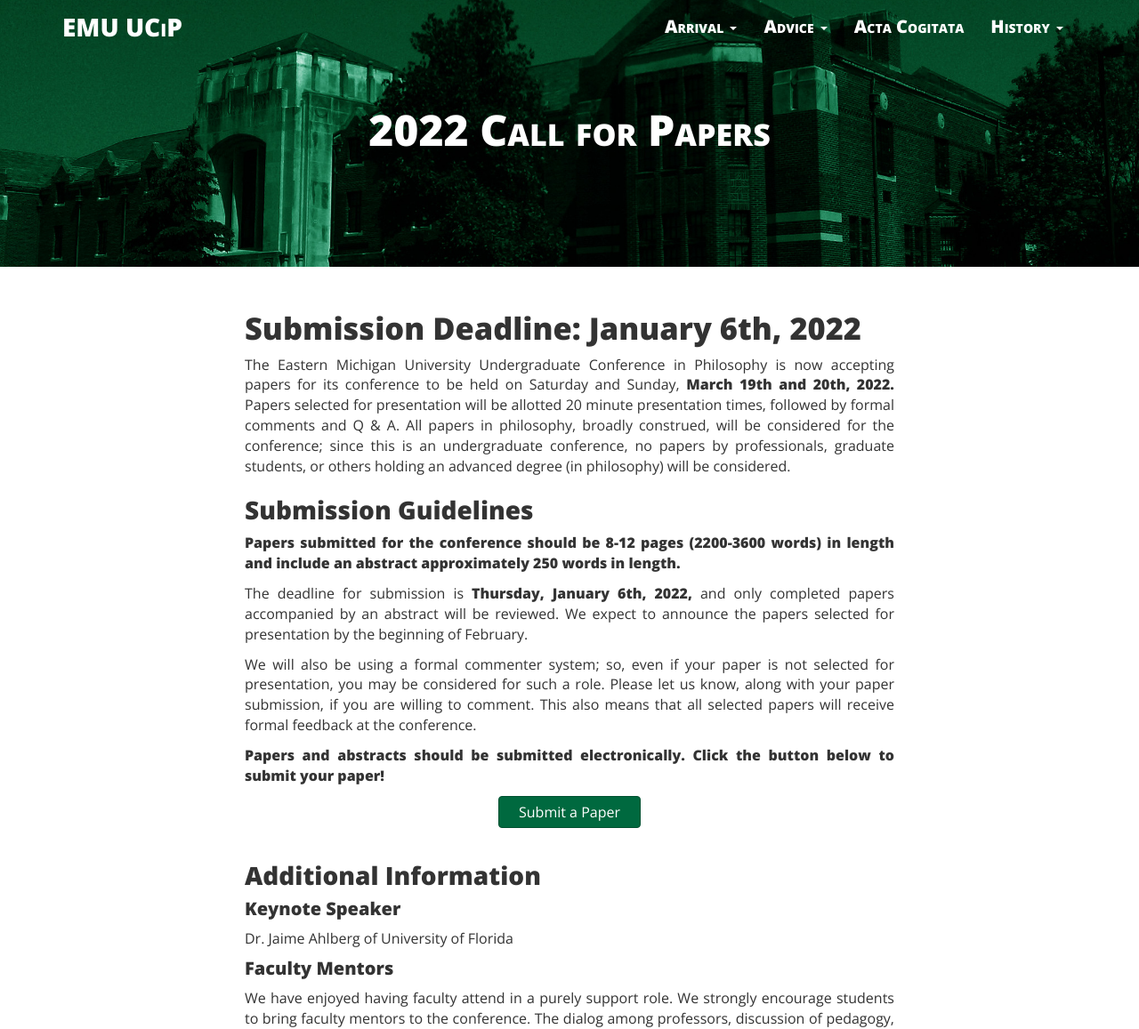
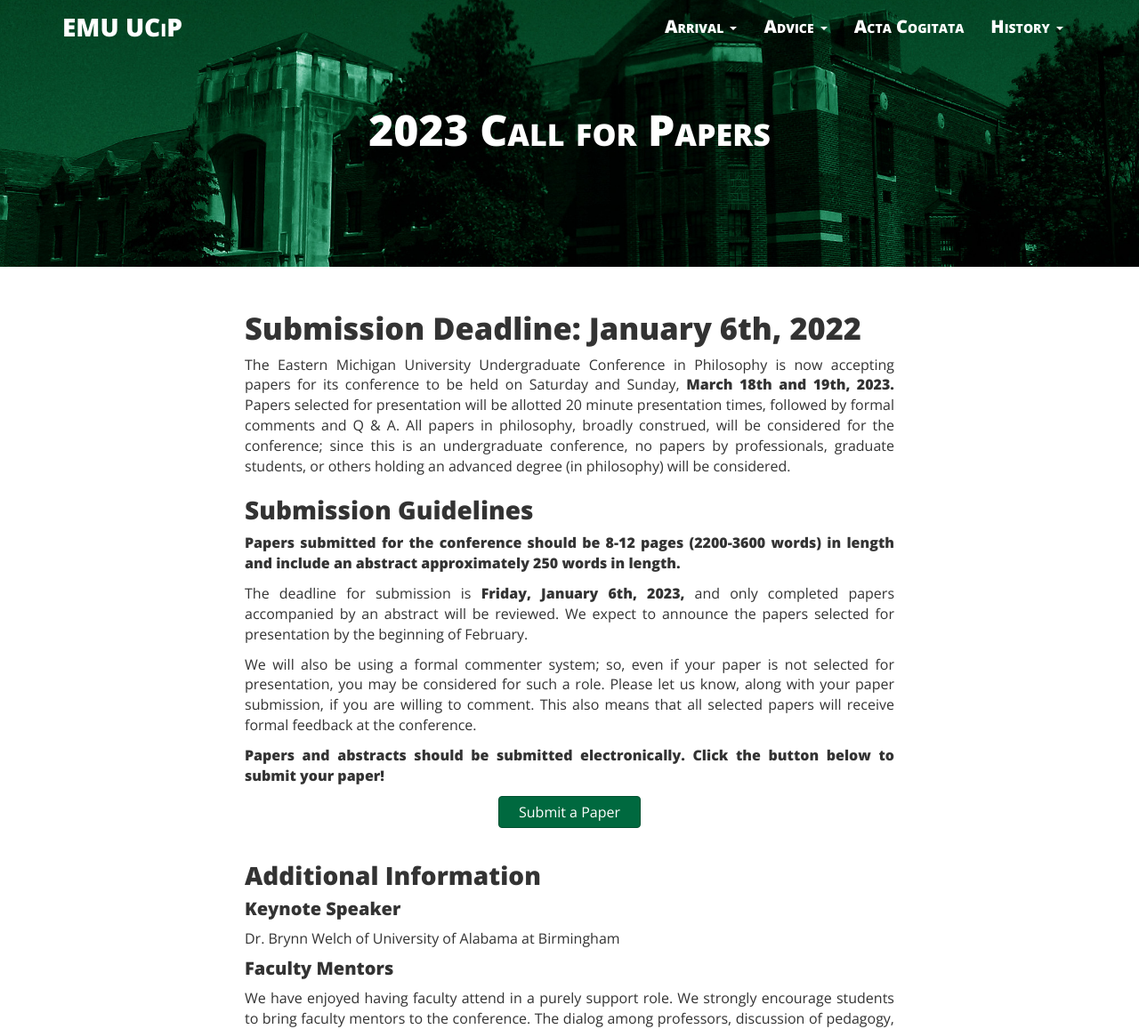
Before and after one commit to ucip/ucip.github.io, a Jekyll site: the page built from cfp.md, in a window 1280 px wide. Shown: the top 1157 px of the page at 89% size. Built offline with Jekyll 4.4.1, drawn with Linux system fonts in a browser that asks for light colours; nearby versions of some CDN libraries.

Commit message:
Update cfp.md

```diff
--- a/cfp.md
+++ b/cfp.md
@@ -1,6 +1,6 @@
 ---
 layout: page
-title: "2022 Call for Papers"
+title: "2023 Call for Papers"
 header-img: "img/header.jpg"
 permalink: /cfp/
 ---
@@ -11,10 +11,10 @@
     <!--<p class="text-justify">The 2018 UCiP has concluded. Next year's Call for Papers will be announced in early November, 2018. Check back then to submit your paper!</p>
     <p class="text-justify">In the meantime, you can <a href="{{ site.baseurl }}/schedule/">check out the 2018 UCiP (concluded) Schedule</a>, <a href="{{ site.baseurl }}/history/">look through past programs, notes, and keynote speakers,</a> or <a href="{{ site.baseurl }}/gallery/">see what's happened at past conferences</a> to get a feel for how UCiP operates.</p>-->
     <p class="text-justify">The Eastern Michigan University Undergraduate Conference in Philosophy is now accepting papers
-      for its conference to be held on Saturday and Sunday,<b> March 19th and 20th, 2022.</b>  Papers selected for presentation will be allotted 20 minute presentation times, followed by formal comments and Q & A.  All papers in philosophy, broadly construed, will be considered for the conference; since this is an undergraduate conference, no papers by professionals, graduate students, or others holding an advanced degree (in philosophy) will be considered.</p>
+      for its conference to be held on Saturday and Sunday,<b> March 18th and 19th, 2023.</b>  Papers selected for presentation will be allotted 20 minute presentation times, followed by formal comments and Q & A.  All papers in philosophy, broadly construed, will be considered for the conference; since this is an undergraduate conference, no papers by professionals, graduate students, or others holding an advanced degree (in philosophy) will be considered.</p>
     <h3>Submission Guidelines</h3>
     <p class="text-justify"><b>Papers submitted for the conference should be 8-12 pages (2200-3600 words) in length and include an abstract approximately 250 words in length.</b></p>
-    <p class="text-justify">The deadline for submission is <strong>Thursday, January 6th, 2022,</strong> and only completed papers accompanied by an abstract will be reviewed. We expect to announce the papers selected for presentation by the beginning of February.</p>
+    <p class="text-justify">The deadline for submission is <strong>Friday, January 6th, 2023,</strong> and only completed papers accompanied by an abstract will be reviewed. We expect to announce the papers selected for presentation by the beginning of February.</p>
     <p class="text-justify">We will also be using a formal commenter system; so, even if your paper is not selected for presentation, you may be considered for such a role.  Please let us know, along with your paper submission, if you are willing to comment.  This also means that all selected papers will receive formal feedback at the conference.</p>
     <p class="text-justify"><b>Papers and abstracts should be submitted electronically. Click the button below to submit your paper!</b></p>
     <div class="text-center">
@@ -22,7 +22,7 @@
     </div>
     <h3>Additional Information</h3>
     <h4>Keynote Speaker</h4>
-    <p class="text-justify">Dr. Jaime Ahlberg of University of Florida</p>
+    <p class="text-justify">Dr. Brynn Welch of University of Alabama at Birmingham</p>
     <h4>Faculty Mentors</h4>
     <p class="text-justify">We have enjoyed having faculty attend in a purely support role.  We strongly encourage students to bring faculty mentors to the conference.  The dialog among professors, discussion of pedagogy, and expansion of mentoring opportunities for students, are among the desirable benefits of this conference. Additionally, faculty have played an important role in the success of the conference.</p>
     <h4>Publication Opportunity</h4>
```
